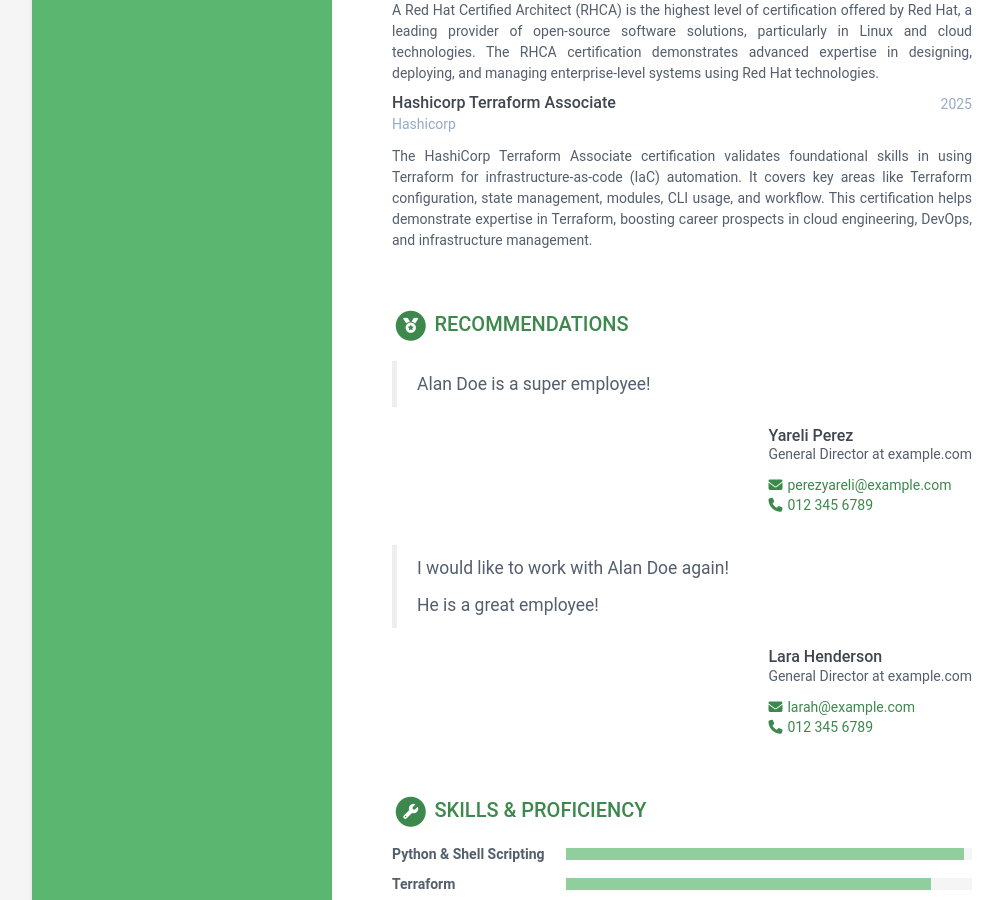
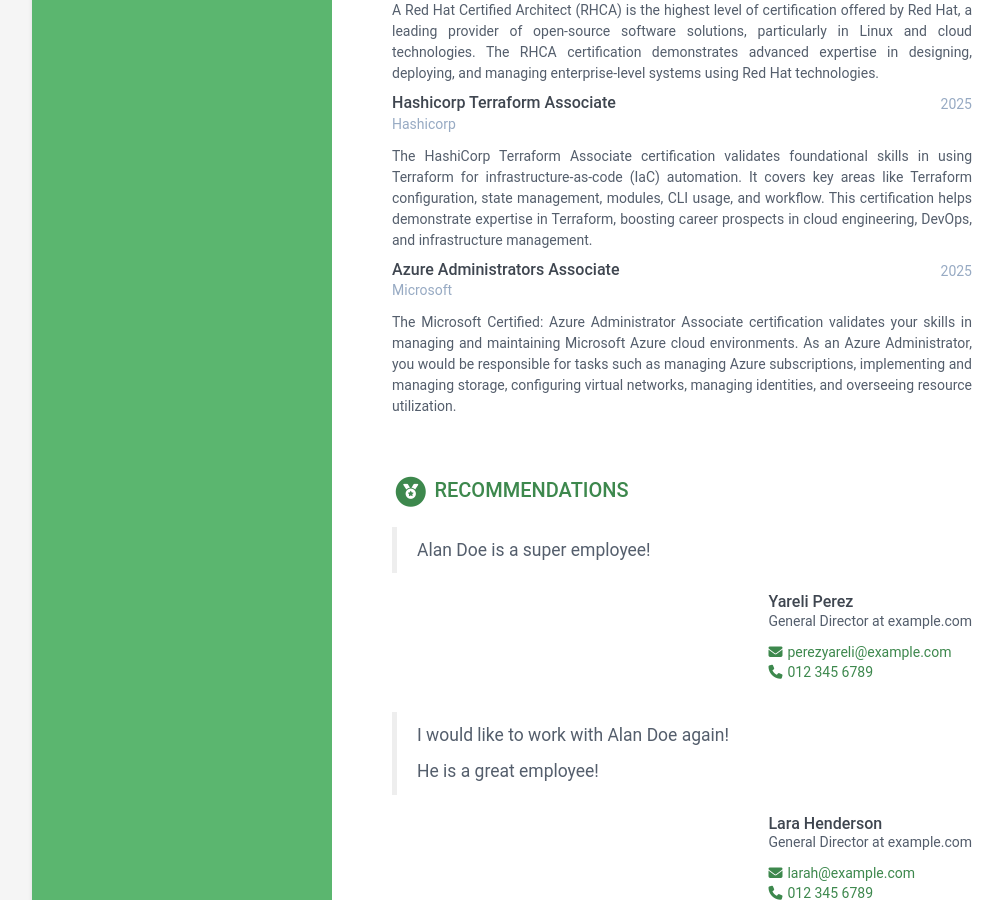
Before and after one commit to Jananimpg/portfolio, a Jekyll site: the page built from index.html, in a window 1280 px wide and 900 px high, scrolled down 1826 px. Shown: the whole window, without its empty margins (108-1111 px from the left). Built offline with Jekyll 4.4.1, drawn with Linux system fonts in a browser that asks for light colours.

Commit message:
Update data.yml

```diff
--- a/_data/data.yml
+++ b/_data/data.yml
@@ -153,6 +153,16 @@ certifications:
     details: |
       The HashiCorp Terraform Associate certification validates foundational skills in using Terraform for infrastructure-as-code (IaC) automation. It covers key areas like Terraform configuration, state management, modules, CLI usage, and workflow. This certification helps demonstrate expertise in Terraform, boosting career prospects in cloud engineering, DevOps, and infrastructure management.
 
+  - name: Azure Administrators Associate
+    start: 2025
+    end:
+    organization: Microsoft
+    credentialid:
+    credentialurl:
+    credentialname:
+    details: |
+      The Microsoft Certified: Azure Administrator Associate certification validates your skills in managing and maintaining Microsoft Azure cloud environments. As an Azure Administrator, you would be responsible for tasks such as managing Azure subscriptions, implementing and managing storage, configuring virtual networks, managing identities, and overseeing resource utilization.
+
 #projects:
   title: Projects
   intro: >
```
